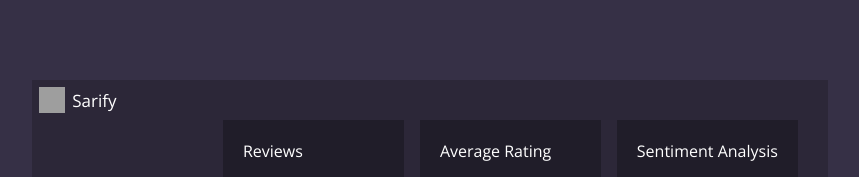
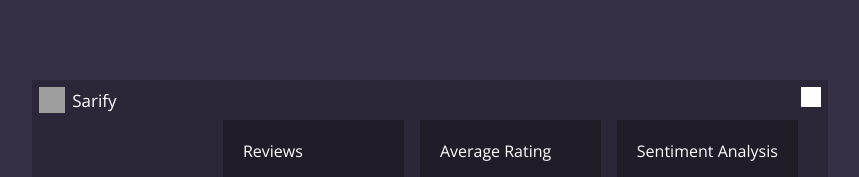
Before and after one commit to saraehutch94/react-dashboard, a React (Create React App) app: page / in a window 1280 px wide. Shown: the top 177 px of the page, without its empty margins (210-1069 px from the left). Built offline with nearby package versions, Linux system fonts and the light colour scheme; grey boxes are pictures that could not be loaded.

Commit message:
add exit icon on top right of app

```diff
--- a/src/App.css
+++ b/src/App.css
@@ -22,6 +22,15 @@
   margin-right: 7px;
 }
 
+.top-bar-exit {
+  width: 20px;
+  height: 20px;
+  filter: brightness(0) invert(1);
+  position: absolute;
+  top: 7px;
+  right: 7px;
+}
+
 .app-title {
   font-size: 17px;
 }
--- a/src/App.js
+++ b/src/App.js
@@ -12,6 +12,7 @@ function App() {
         <img className="top-bar-img" src="https://i.imgur.com/4K2VSma.png" />
         <div className="app-title">Sarify</div>
       </div>
+      <img className="top-bar-exit" src="https://i.imgur.com/vbAzjj2.png" />
       <div className="app-wrapper">
         <Sidebar />
         <Reviews />
```
